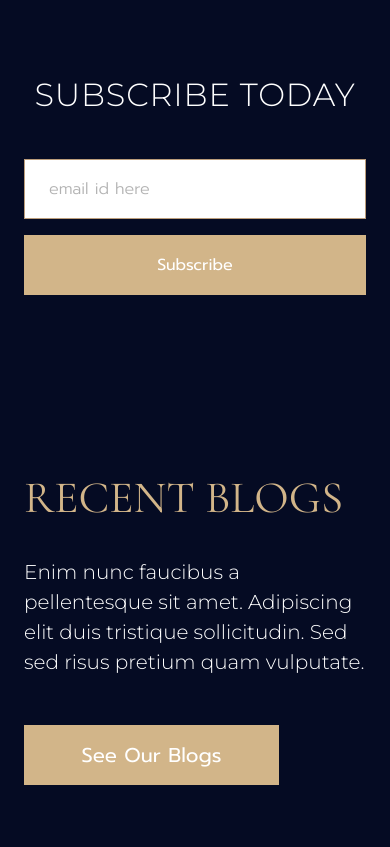
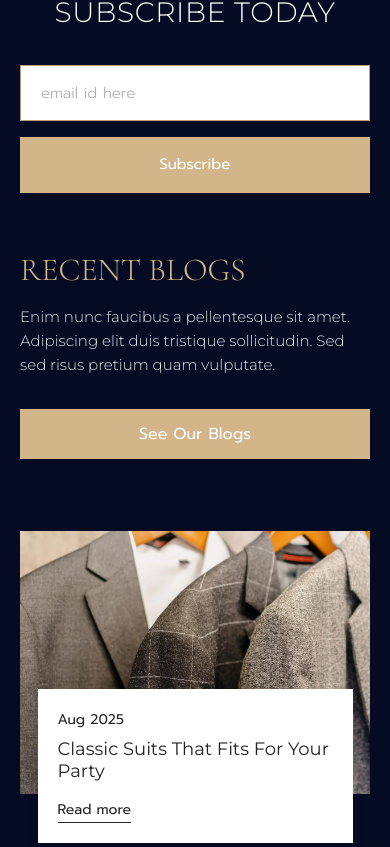
Before and after one commit to SarveshBhoite/dannytailors, a Next.js app: page / in a window 390 px wide. Shown: the part 4815-5662 px from the top of the page. Built offline with nearby package versions, Linux system fonts and the light colour scheme; a web font is replaced by a local one.

Commit message:
blog and subscribe section done

```diff
--- a/components/BlogSection.tsx
+++ b/components/BlogSection.tsx
@@ -38,90 +38,95 @@ const blogs = [
 
 export default function BlogSection() {
   return (
-    // SECTION SPACING:
-    // -mt-24 pulls it up over the previous section's bottom padding.
-    // pt-0 removes top padding.
-    // pb-80 adds large spacing at the bottom.
-    <section className="w-full bg-[#050B23] text-white flex justify-center pt-0 pb-65  select-none relative z-10">
-
-      {/* MAIN CONTAINER: Max Width 1200px */}
-      <div className="w-full max-w-[1200px] flex flex-col lg:flex-row-reverse items-start justify-between gap-16 lg:gap-8 px-6 lg:px-0">
-
-        {/* ==============================================================
-            RIGHT COLUMN: TEXT CONTENT
-           ============================================================== */}
-        {/* Increased width to w-[450px] to ensure heading fits on one line */}
-        <div className="flex flex-col items-start w-full lg:w-[450px] shrink-0 pt-24 lg:pt-32">
-
-          {/* HEADING: "Recent Blogs" on one line */}
-          <h2 className={`${cormorant.className} text-[45px] leading-[120%] text-[#D2B589] uppercase mb-8 whitespace-nowrap`}>
-            Recent Blogs
+    <section className="w-full bg-[#050B23] text-white flex justify-center pt-[2.5rem] sm:pt-[3rem] lg:pt-[3.75rem] pb-[4rem] sm:pb-[8rem] md:pb-[10rem] lg:pb-[12rem] -mt-[6rem] select-none relative z-10">
+      <div
+        className="w-full max-w-[68.75rem]
+                  flex flex-col lg:flex-row-reverse
+                  items-start
+                  justify-between
+                  gap-[2.5rem] sm:gap-[3rem] lg:gap-[3rem]
+                  px-[1.25rem] sm:px-[1.5rem] lg:px-0"
+      >
+        {/* RIGHT COLUMN — TEXT */}
+        <div className="flex flex-col items-start w-full lg:w-[20rem] shrink-0 lg:-ml-[1.5rem]">
+          <h2
+            className={`${cormorant.className} text-[2rem] sm:text-[2.375rem] md:text-[2.625rem] lg:text-[2.8125rem] leading-[1.2] text-[#D2B589] uppercase mb-[1rem] sm:mb-[1.5rem] lg:mb-[2rem] font-light`}
+          >
+            Recent <br className="hidden sm:block" />
+            <span className="sm:hidden"> </span>
+            Blogs
           </h2>
 
-          {/* DESCRIPTION */}
-          <p className={`${montserrat.className} text-[20px] leading-[150%] font-light text-white mb-12 max-w-[380px]`}>
-            Enim nunc faucibus a pellentesque sit amet. Adipiscing elit duis tristique sollicitudin. Sed sed risus pretium quam vulputate.
+          <p
+            className={`${montserrat.className} text-[0.9375rem] sm:text-[1.0625rem] lg:text-[1.25rem] leading-[1.6] lg:leading-[1.5] font-light text-white/90 lg:text-white mb-[2rem] sm:mb-[2.5rem] lg:mb-[3rem]`}
+          >
+            Enim nunc faucibus a pellentesque sit amet. Adipiscing elit duis
+            tristique sollicitudin. Sed sed risus pretium quam vulputate.
           </p>
 
-          {/* BUTTON */}
-          <button className={`${prompt.className} w-[255px] h-[60px] bg-[#D2B589] text-white text-[20px] font-normal hover:bg-[#c5a676] transition-colors flex items-center justify-center`}>
+          <button
+            className={`${prompt.className} w-full sm:w-[13.75rem] lg:w-[15.9375rem] h-[3.125rem] sm:h-[3.375rem] lg:h-[3.75rem] bg-[#D2B589] text-white text-[1rem] sm:text-[1.125rem] lg:text-[1.25rem] font-normal hover:bg-[#c5a676] transition-colors flex items-center justify-center`}
+          >
             See Our Blogs
           </button>
-
         </div>
 
-
-        {/* ==============================================================
-            LEFT COLUMN: BLOG CARDS
-           ============================================================== */}
-        <div className="flex flex-col md:flex-row gap-8 w-full justify-start">
-
+        {/* LEFT COLUMN — BLOG CARDS */}
+        <div className="flex flex-col sm:flex-row gap-[2rem] sm:gap-[1.5rem] md:gap-[2rem] w-full justify-start mt-[2rem] sm:mt-0">
           {blogs.map((blog) => (
-            <div key={blog.id} className="relative w-full md:w-[370px] shrink-0 mb-32 md:mb-0 group cursor-pointer">
-
+            <div
+              key={blog.id}
+              className="relative w-full sm:w-[calc(50%-0.75rem)] md:w-[calc(50%-1rem)] lg:w-[23.125rem] shrink-0 group cursor-pointer mb-[7rem] sm:mb-[8rem] lg:mb-[8rem]"
+            >
               {/* 1. IMAGE CONTAINER */}
-              <div className="w-full h-[340px] relative overflow-hidden">
+              <div className="w-full aspect-[4/3] sm:aspect-auto sm:h-[17.5rem] md:h-[19.375rem] lg:h-[21.25rem] relative overflow-hidden">
                 <Image
                   src={blog.image}
                   alt={blog.title}
                   fill
                   className="object-cover transition-transform duration-700 group-hover:scale-105"
                 />
-                {/* Gradient Overlay */}
                 <div className="absolute inset-0 bg-gradient-to-b from-transparent to-[#252525]/20 opacity-0 group-hover:opacity-100 transition-opacity duration-300" />
               </div>
 
-              {/* 2. CONTENT CARD (Overlapping) */}
+              {/* 2. CONTENT CARD (Overlapping) - Fixed Height on Desktop */}
               <div
                 className="
-                  absolute left-[10%] right-0 top-[71%]
+                  absolute
+                  left-[5%] sm:left-[8%] lg:left-[10%]
+                  right-[5%] sm:right-0
+                  top-[60%] sm:top-[65%] lg:top-[71%]
                   bg-white
-                  p-8 flex flex-col items-start justify-center
+                  p-[1.25rem] sm:p-[1.5rem] lg:p-[2rem]
+                  flex flex-col items-start
                   shadow-lg
-                  h-[260px]
+                  h-auto sm:h-[12rem] lg:h-[15rem]
                 "
               >
                 {/* Date */}
-                <p className={`${prompt.className} text-[18px] text-[#252525] font-normal mb-3`}>
+                <p
+                  className={`${prompt.className} text-[0.875rem] sm:text-[1rem] lg:text-[1.125rem] text-[#252525] font-normal mb-[0.5rem] sm:mb-[0.75rem]`}
+                >
                   {blog.date}
                 </p>
 
-                {/* Title */}
-                <h3 className={`${montserrat.className} text-[28px] leading-[120%] text-[#252525] font-normal mb-6`}>
+                {/* Title - Fixed height with line clamp for consistency */}
+                <h3
+                  className={`${montserrat.className} text-[1.125rem] sm:text-[1.375rem] lg:text-[1.75rem] leading-[1.25] lg:leading-[1.2] text-[#252525] font-normal mb-auto line-clamp-2 sm:line-clamp-3`}
+                >
                   {blog.title}
                 </h3>
 
-                {/* Read More Link */}
-                <span className={`${prompt.className} text-[18px] text-[#252525] font-normal border-b border-[#252525] pb-0.5 hover:opacity-70 transition-opacity`}>
+                {/* Read More Link - Always at bottom */}
+                <span
+                  className={`${prompt.className} text-[0.875rem] sm:text-[1rem] lg:text-[1.125rem] text-[#252525] font-normal border-b border-[#252525] pb-[0.125rem] hover:opacity-70 transition-opacity mt-[1rem] sm:mt-0`}
+                >
                   Read more
                 </span>
               </div>
-
             </div>
           ))}
-
         </div>
-
       </div>
     </section>
   );
--- a/components/Subscribe.tsx
+++ b/components/Subscribe.tsx
@@ -16,71 +16,74 @@ const prompt = Prompt({
 
 export default function SubscribeSection() {
   return (
-    <section className="w-full bg-[#050B23] text-white flex justify-center py-20 md:pb-32 select-none">
-
-      {/* MAIN CONTAINER: Max Width 1170px | Added px-6 for mobile safety */}
-      <div className="w-full max-w-[1170px] flex flex-col items-center px-6 lg:px-0">
-
+    <section className="w-full bg-[#050B23] text-white flex justify-center pb-[5rem] sm:pb-[6rem] md:pb-[8rem] select-none px-[1.25rem] sm:px-[1.5rem] lg:px-0">
+      {/* MAIN CONTAINER */}
+      <div className="w-full max-w-[73.125rem] flex flex-col items-center">
         {/* ---------------- HEADING ---------------- */}
         <h2
           className={`
             ${montserrat.className}
-            text-[32px] md:text-[45px]
+            text-[1.75rem] sm:text-[2rem] md:text-[2.5rem] lg:text-[2.8125rem]
             font-light
             uppercase
             text-center
             tracking-wide
-            mb-10 md:mb-[50px]
+            mb-[2rem] sm:mb-[2.5rem] md:mb-[3.125rem]
           `}
         >
           Subscribe Today
         </h2>
 
         {/* ---------------- FORM CONTAINER ---------------- */}
-        {/* Mobile: Column with gap | Desktop: Row with NO gap (Merged look) */}
-        <form className="flex flex-col md:flex-row items-center justify-center w-full gap-4 md:gap-0">
-
+        <form className="flex flex-col md:flex-row items-center justify-center w-full max-w-[28rem] md:max-w-none gap-[1rem] md:gap-0">
           {/* INPUT FIELD */}
-          {/* Mobile: Full Width, 60px height | Desktop: 421px width, 74px height */}
           <input
             type="email"
             placeholder="email id here"
             className={`
               ${prompt.className}
-              w-full md:w-[421px]
-              h-[60px] md:h-[74px]
+              w-full md:w-[26.3125rem]
+              h-[3.5rem] sm:h-[3.75rem] md:h-[4.625rem]
               bg-white
               border border-[#BB9D7B]
-              px-6 md:px-[50px]
-              text-[16px] md:text-[20px] font-light text-[#666666]
+              px-[1.25rem] sm:px-[1.5rem] md:px-[3.125rem]
+              text-[0.9375rem] sm:text-[1rem] md:text-[1.25rem]
+              font-light text-[#666666]
               placeholder:text-[#666666]/50
-              focus:outline-none focus:border-[#D2B589]
+              focus:outline-none focus:border-[#D2B589] focus:ring-2 focus:ring-[#D2B589]/20
               rounded-none appearance-none
+              transition-all duration-300
             `}
           />
 
           {/* SUBSCRIBE BUTTON */}
-          {/* Mobile: Full Width, 60px height | Desktop: 275px width, 74px height */}
           <button
             type="submit"
             className={`
               ${prompt.className}
-              w-full md:w-[275px]
-              h-[60px] md:h-[74px]
+              w-full md:w-[17.1875rem]
+              h-[3.5rem] sm:h-[3.75rem] md:h-[4.625rem]
               bg-[#D2B589]
               text-white
-              text-[16px] md:text-[20px] font-normal
-              hover:bg-[#ffffff]
-              hover:text-black
-              transition-colors duration-300
+              text-[0.9375rem] sm:text-[1rem] md:text-[1.25rem]
+              font-normal
+              hover:bg-white
+              hover:text-[#050B23]
+              active:scale-[0.98]
+              transition-all duration-300
               flex items-center justify-center
             `}
           >
             Subscribe
           </button>
-
         </form>
 
+        {/* ---------------- HELPER TEXT (Mobile) ---------------- */}
+        <p
+          className={`${prompt.className} text-[0.75rem] sm:text-[0.8125rem] text-white/40 text-center mt-[1rem] sm:mt-[1.25rem] md:hidden`}
+        >
+          Get updates on new collections & exclusive offers
+        </p>
       </div>
     </section>
   );
```
